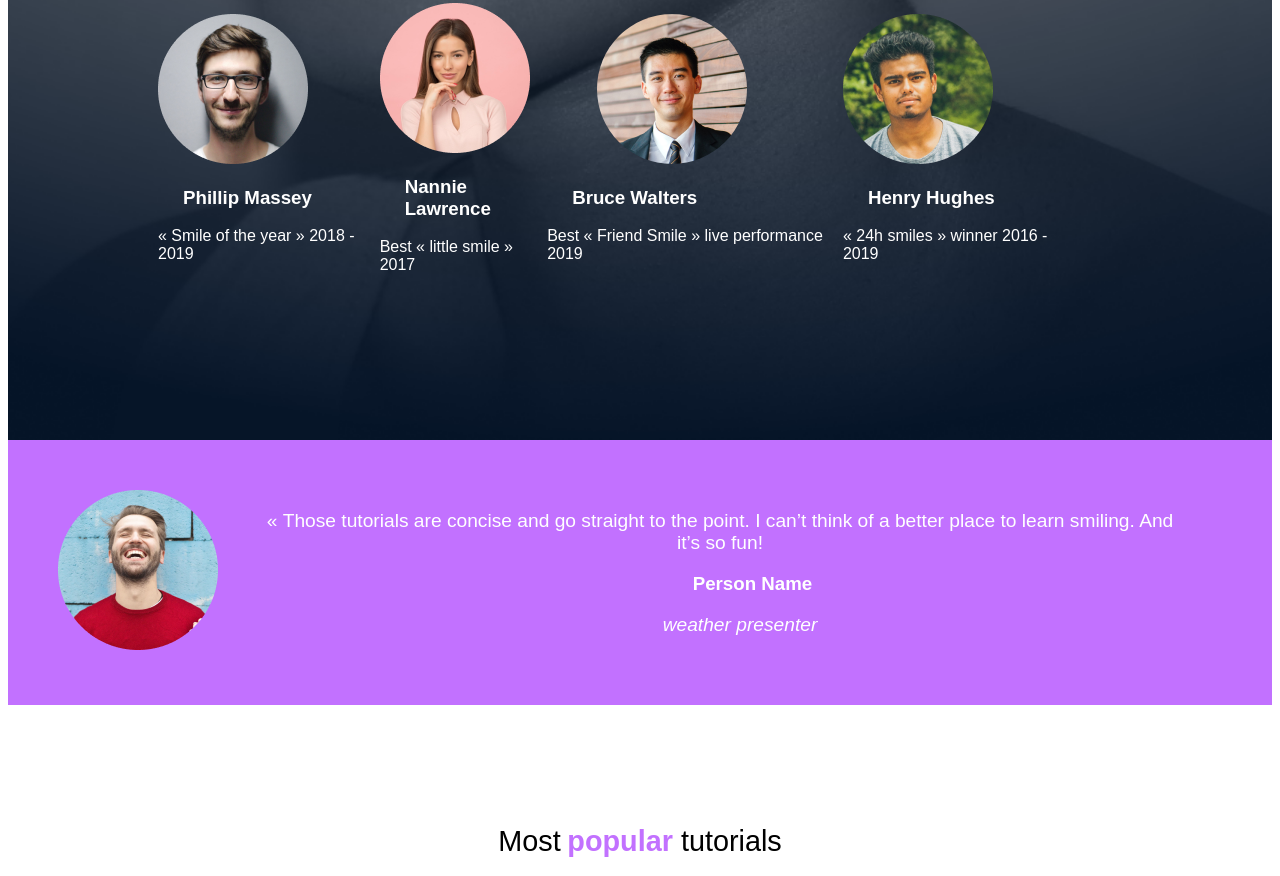
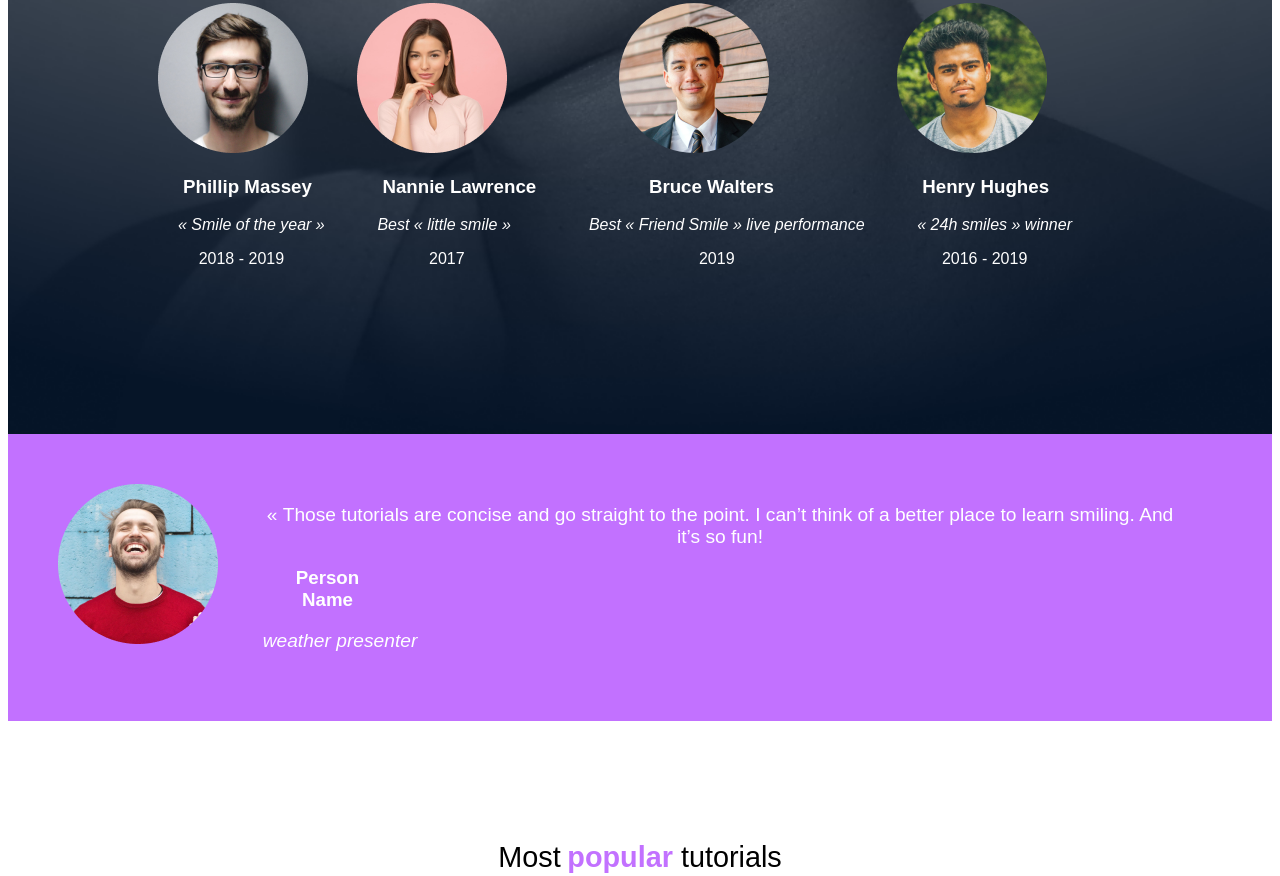
Before and after one commit to Ten-waves23/alx_html_css, a plain HTML site: page css_advanced/index.html in a window 1280 px wide. Shown: the part 985-1861 px from the top of the page. Drawn offline with Linux system fonts and the light colour scheme; a web font is replaced by a local one.

Commit message:
index.html and style.css modified

```diff
--- a/css_advanced/index.html
+++ b/css_advanced/index.html
@@ -47,22 +47,26 @@
                         <img src="/CSS Advanced/1.png" alt="Phillip Massey">
 
                         <h3>Phillip Massey</h3>
-                        <p>« Smile of the year » 2018 - 2019</p>
+                        <p class="mv-text">« Smile of the year »  <br>
+                              <center> 2018 - 2019</center></p>
                     </div>
                     <div>
                         <img src="/CSS Advanced/3.png" alt="Nanie Lawrence">
                         <h3>Nannie Lawrence</h3>
-                        <p>Best « little smile » 2017</p>
+                        <p class="mv-text">Best « little smile » <br>
+                              <center>2017</center></p>
                     </div>
                     <div>
                         <img src="/CSS Advanced/2.png" alt="Bruce Walters" class="bruce-walters" >
-                        <h3 >Bruce Walters</h3>
-                        <p>Best « Friend Smile » live performance 2019</p>
+                        <h3 class="bruce">Bruce Walters</h3>
+                        <p class="mv-text">Best « Friend Smile » live performance   <br> <center>  2019</center>
+                            </p>
                     </div>
                     <div>
                         <img src="/CSS Advanced/4.png" alt="Henry Hughes">
                         <h3>Henry Hughes</h3>
-                        <p>« 24h smiles » winner 2016 - 2019</p>
+                        <p class="mv-text">« 24h smiles » winner  <br>
+                              <center>2016 - 2019</center></p>
                     </div>
                 </div>
             </div>
@@ -77,8 +81,8 @@
             <div >
                 <blockquote>« Those tutorials are concise and go straight to the point. I can’t think of a better place to learn smiling. And it’s so fun!</blockquote>
             <div class="blockquote-text">
-                <h3>Person Name</h3>
-                <p class="italic">weather presenter</p>
+                <h3 class="person">Person Name</h3>
+                <p class="italic" id="person">weather presenter</p>
             </div>
             </div>
         </section>
@@ -95,7 +99,7 @@
               <div class="grid"> <img src="/CSS Advanced/9.png"  alt="a diagonal smile"  class="image-1"> <img src="/CSS Advanced/play.png" alt=""  class="image-2"></div>
 
                 <h3 class="vid-text-1">Diagonal Smile</h3>
-                <p class="vid-text">Lorem ipsum dolor sit amet, consect adipiscing elit, sed do eiusmod.</p>
+                <p class="vid-text">Lorem ipsum dolor sit amet, consect  adipiscing elit, sed do eiusmod.</p>
                 <div class="user-rating">
                     <img src="/CSS Advanced/1.png" alt="a potrait of  Phillip Massey" class="vid-image" >
                     <h4 >Phillip Massey</h4>
--- a/css_advanced/style.css
+++ b/css_advanced/style.css
@@ -40,6 +40,17 @@ ul a {
       font-weight: 600;
 }
 
+center{
+      color: white;
+      font-weight: 100;
+}
+.mv-text{
+      margin-left: 20px;
+}
+.bruce {
+      margin-left: 80px;
+}
+
 h1{
       color: white;
       font-size: 100px;
@@ -69,6 +80,7 @@ button{
       display: block;
       justify-content: center;
       text-align: center;
+      box-shadow: 5px 5px 45px black ;
 
 }
 
@@ -97,6 +109,8 @@ h3{
 }
 p{
       color: white;
+      font-style: italic;
+      font-weight: 200;
 }
 .banner-pics {
       display: flex;
@@ -135,6 +149,13 @@ blockquote{
       font-size: larger;
       font-weight: 200;
 }
+.person{
+      margin-right: 850px;
+}
+#person{
+      margin-right: 800px;
+}
+
 .H1 {
       color: black;
       font-weight: 300;
@@ -226,6 +247,7 @@ blockquote{
       color: grey;
       text-align: center;
       justify-content: center;
+      font-style: normal;
 }
 .icons{
       background-color: #071629;
@@ -244,6 +266,7 @@ blockquote{
 .vid-text{
       color: lightgray;
       font-size: large;
+      font-style: normal;
 }
 .vid-text-1{
       color: black;
```
